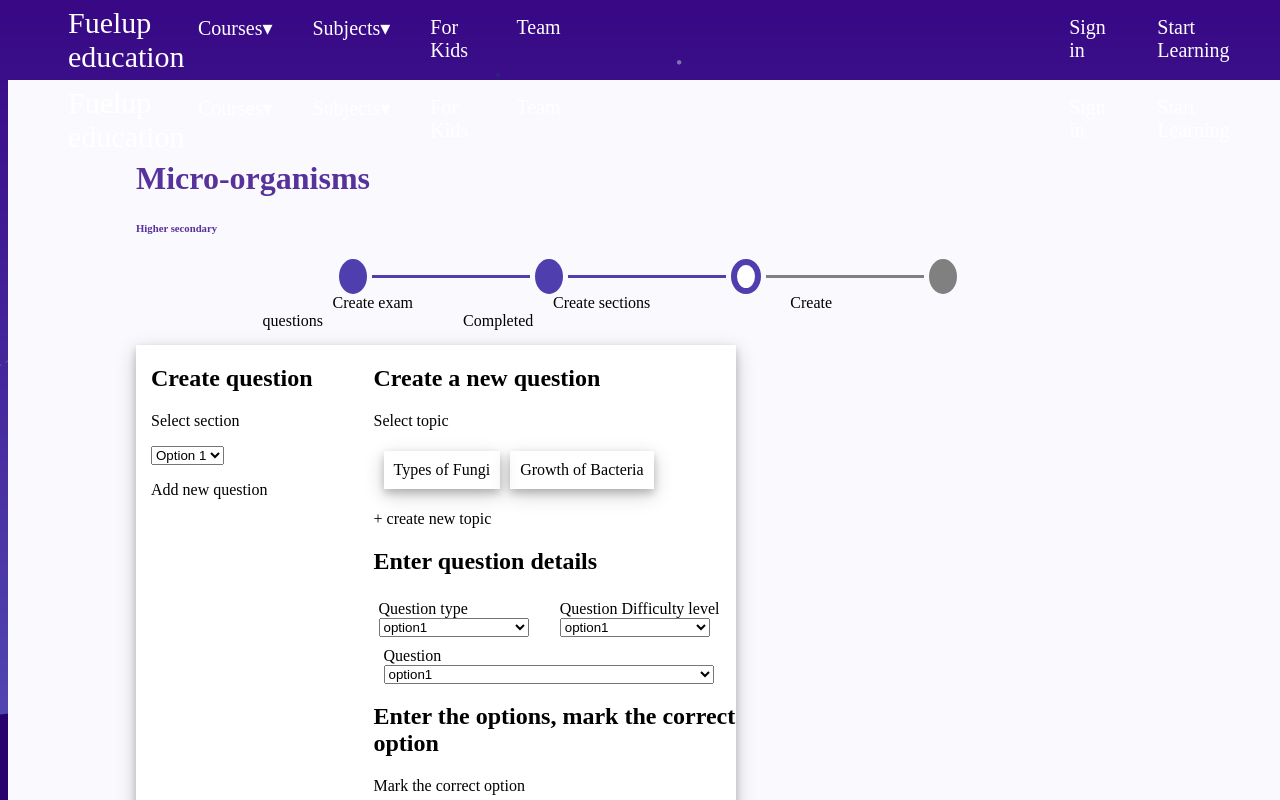
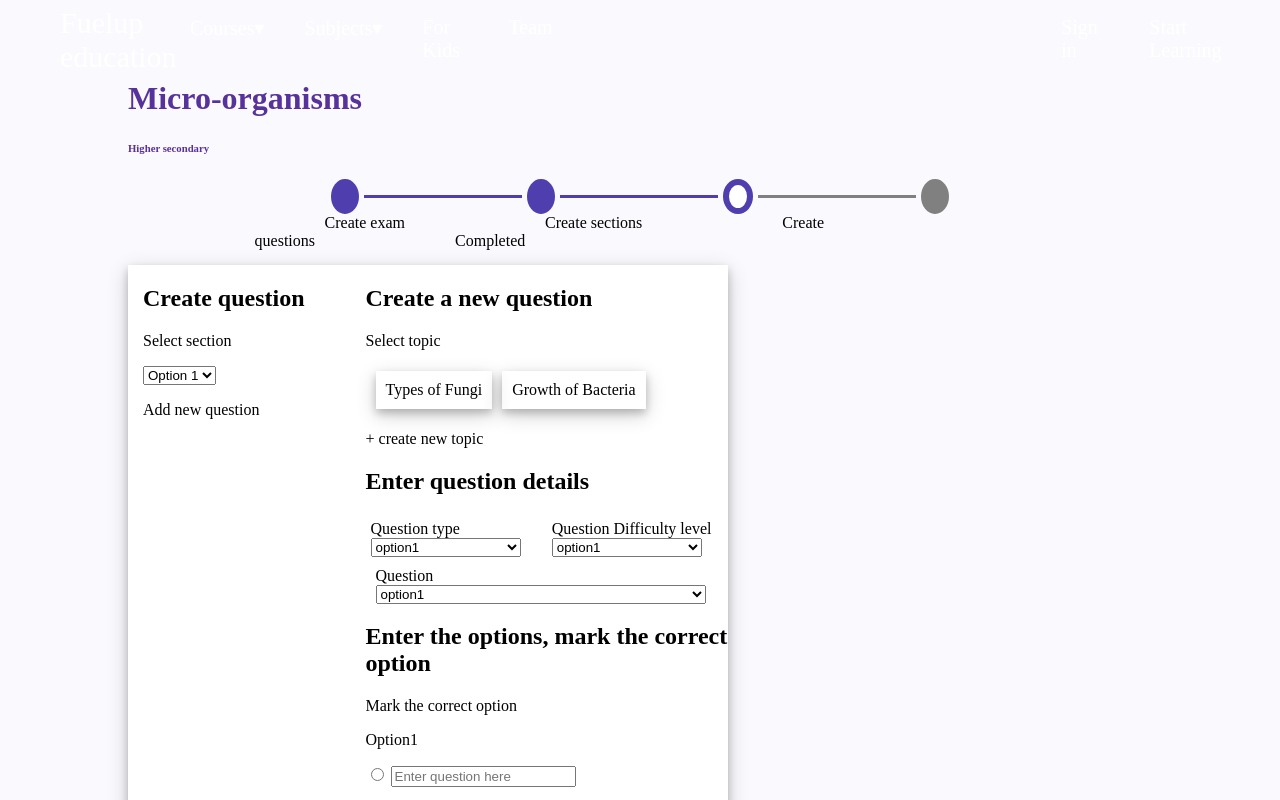
Before and after one commit to FuelupEducationIndia/fuelupeducation-react, a React (Create React App) app: page /create-new-question in a window 1280 px wide. Shown: the top 800 px of the page. Built offline with nearby package versions, Linux system fonts and the light colour scheme.

Commit message:
css update

```diff
--- a/src/components/Exams/CreateQuestions/CreateNewQuestion/CreateNewQuestion.module.css
+++ b/src/components/Exams/CreateQuestions/CreateNewQuestion/CreateNewQuestion.module.css
@@ -2,7 +2,11 @@
   background-color:#faf9fe;
   position: absolute;
   width: 100%;
-  height: auto;
+  height: 130%;
+  top: 0;
+  bottom: 0;
+  right: 0;
+  left: 0;
 }
  .dots5 {
   display: flex;
```
